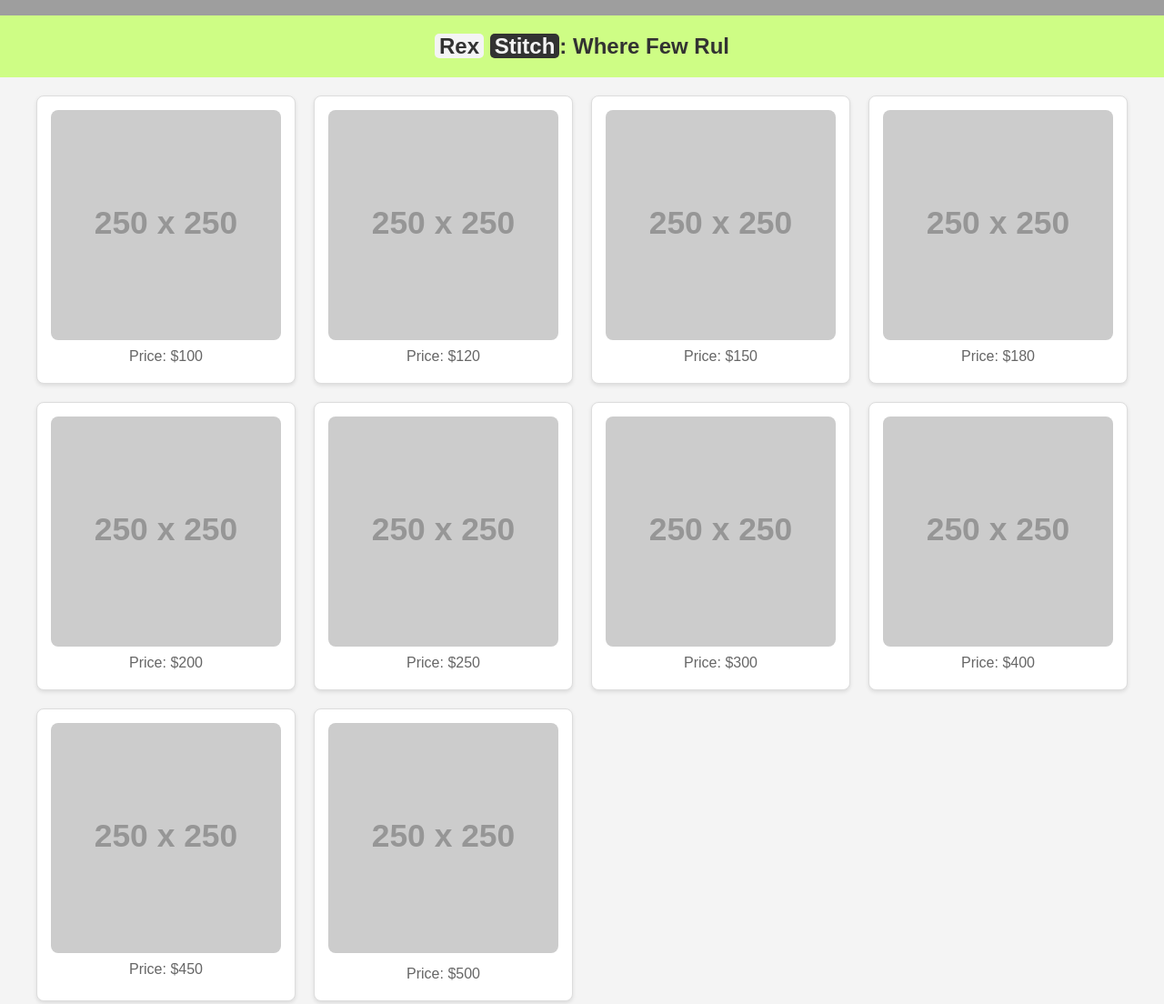
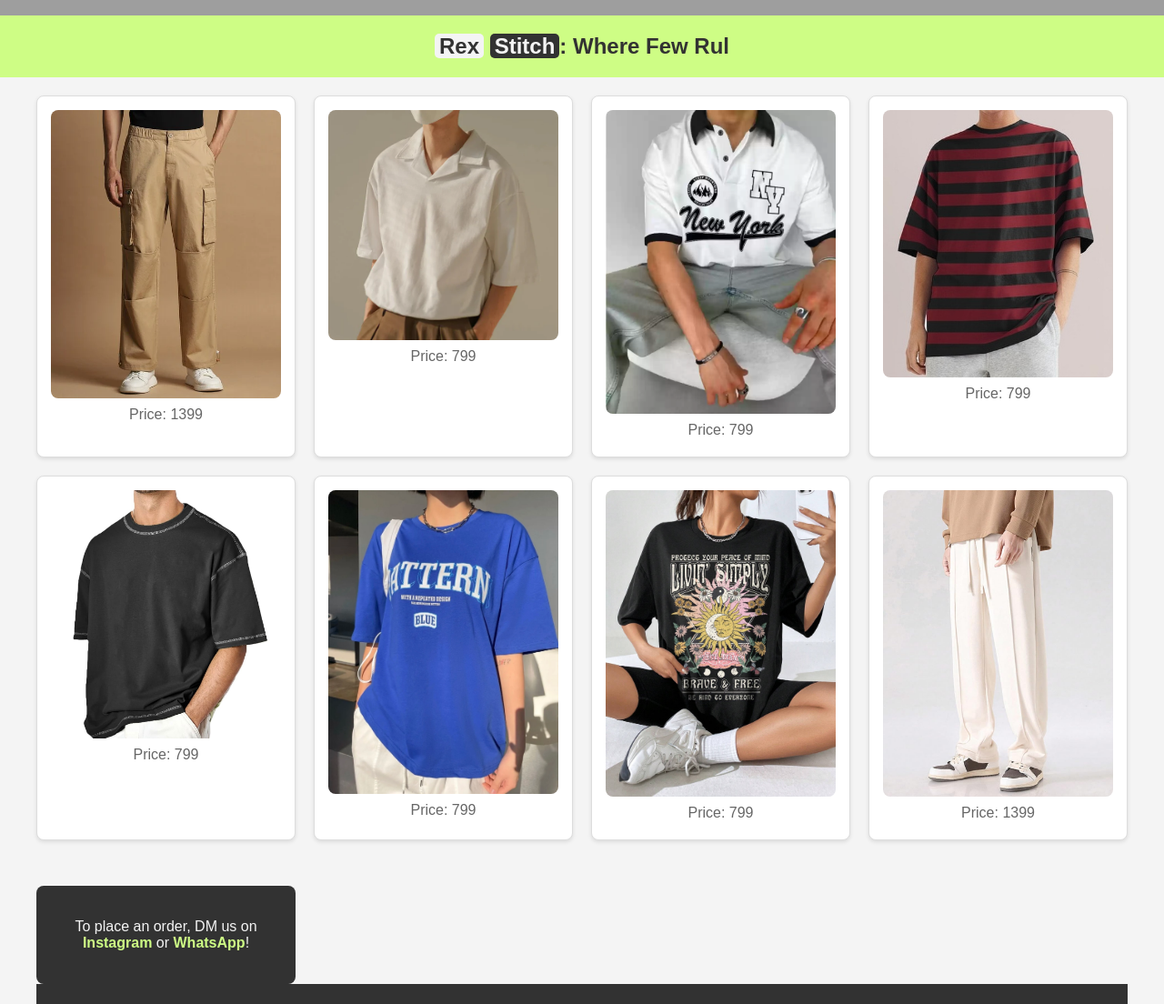
Before and after one commit to ayaan10522/REX-STITCH, a plain HTML site: page index.html in a window 1280 px wide. Shown: the part 360-1464 px from the top of the page at 91% size. Drawn offline with Linux system fonts and the light colour scheme; grey boxes are pictures that could not be loaded; placeholder pictures from the web are drawn by us.

Commit message:
Update index.html

```diff
--- a/index.html
+++ b/index.html
@@ -126,65 +126,54 @@
     <div class="products">
       <!-- Product 1 -->
       <div class="product-card">
-        <img src="https://via.placeholder.com/250" alt="Product 1">
+        <img src="IMG_4004.WEBP" alt="Product 1">
 
-        <p>Price: $100</p>
+        <p>Price: 1399</p>
       </div>
       <!-- Product 2 -->
       <div class="product-card">
-        <img src="https://via.placeholder.com/250" alt="Product 2">
+        <img src="IMG_4012.WEBP" alt="Product 2">
 
-        <p>Price: $120</p>
+        <p>Price: 799</p>
       </div>
       <!-- Product 3 -->
       <div class="product-card">
-        <img src="https://via.placeholder.com/250" alt="Product 3">
+        <img src="IMG_4015.WEBP" alt="Product 3">
 
-        <p>Price: $150</p>
+        <p>Price: 799</p>
       </div>
       <!-- Product 4 -->
       <div class="product-card">
-        <img src="https://via.placeholder.com/250" alt="Product 4">
+        <img src="IMG_4021.jpg" alt="Product 4">
 
-        <p>Price: $180</p>
+        <p>Price: 799</p>
       </div>
       <!-- Product 5 -->
       <div class="product-card">
-        <img src="https://via.placeholder.com/250" alt="Product 5">
+        <img src="IMG_4103.jpg" alt="Product 5">
 
-        <p>Price: $200</p>
+        <p>Price: 799</p>
       </div>
       <!-- Product 6 -->
       <div class="product-card">
-        <img src="https://via.placeholder.com/250" alt="Product 6">
+        <img src="IMG_4123.jpg" alt="Product 6">
 
-        <p>Price: $250</p>
+        <p>Price: 799</p>
       </div>
       <!-- Product 7 -->
       <div class="product-card">
-        <img src="https://via.placeholder.com/250" alt="Product 7">
+        <img src="IMG_4126.JPG" alt="Product 7">
 
-        <p>Price: $300</p>
+        <p>Price: 799</p>
       </div>
       <!-- Product 8 -->
       <div class="product-card">
-        <img src="https://via.placeholder.com/250" alt="Product 8">
+        <img src="IMG_4137.JPG" alt="Product 8">
 
-        <p>Price: $400</p>
+        <p>Price: 1399</p>
       </div>
-      <!-- Product 9 -->
-      <div class="product-card">
-        <img src="https://via.placeholder.com/250" alt="Product 9">
 
-        <p>Price: $450</p>
-      </div>
-      <!-- Product 10 -->
-      <div class="product-card">
-        <img src="https://via.placeholder.com/250" alt="Product 10">
-        <h3></h3>
-        <p>Price: $500</p>
-      </div>
-    </div>
+
     <div class="order-section">
       <p>To place an order, DM us on <a href="https://www.instagram.com" target="_blank">Instagram</a> or <a href="https://wa.me/" target="_blank">WhatsApp</a>!</p>
     </div>
```
